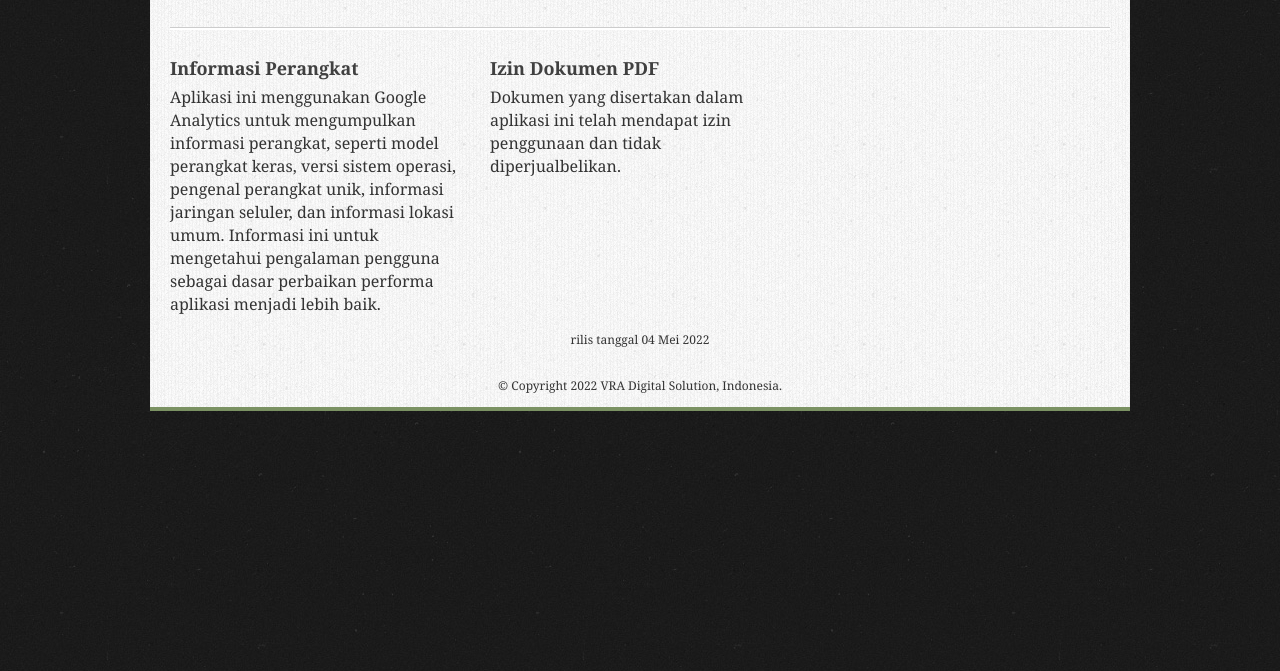
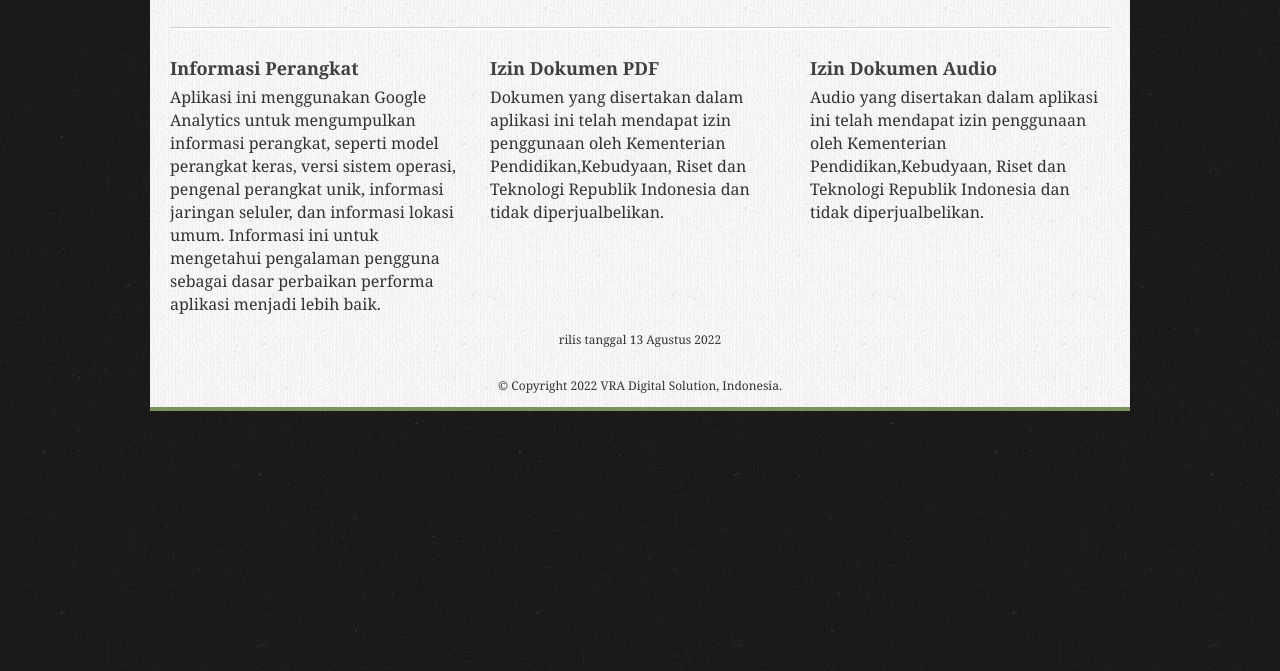
Before and after one commit to epakdhe/epakdhe.github.io, a plain HTML site: page merdeka-belajar/index.html in a window 1280 px wide. Shown: the part 129-800 px from the top of the page. Drawn offline with Linux system fonts and the light colour scheme.

Commit message:
Update index.html

```diff
--- a/merdeka-belajar/index.html
+++ b/merdeka-belajar/index.html
@@ -58,9 +58,15 @@
 
 				<div class="span-one-third">
 					<i><h3>Izin Dokumen PDF</h3>
-						<p>Dokumen yang disertakan dalam aplikasi ini telah mendapat izin penggunaan dan tidak diperjualbelikan.
+						<p>Dokumen yang disertakan dalam aplikasi ini telah mendapat izin penggunaan oleh Kementerian Pendidikan,Kebudyaan, Riset dan Teknologi Republik Indonesia dan tidak diperjualbelikan.
 						</p></i>
 				</div>
+				<div class="span-one-third">
+					<i><h3>Izin Dokumen Audio</h3>
+						<p>Audio yang disertakan dalam aplikasi ini telah mendapat izin penggunaan oleh Kementerian Pendidikan,Kebudyaan, Riset dan Teknologi Republik Indonesia dan tidak diperjualbelikan.
+						</p></i>
+				</div>
+
 
 
 
@@ -73,7 +79,7 @@
 
 	<div class="footer center">
 
-		rilis tanggal 04 Mei 2022<br><br>
+		rilis tanggal 13 Agustus 2022<br><br>
 
 		 &copy; Copyright 2022 VRA Digital Solution, Indonesia.
 
```
